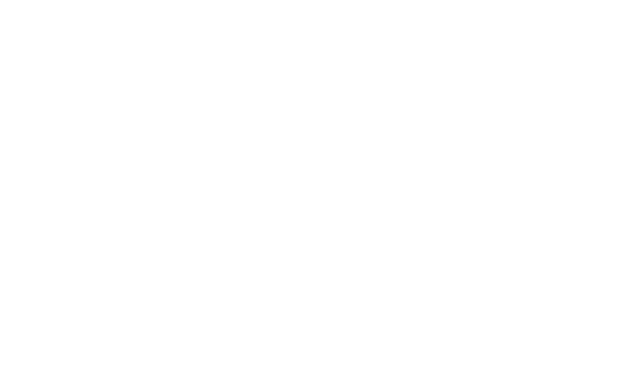
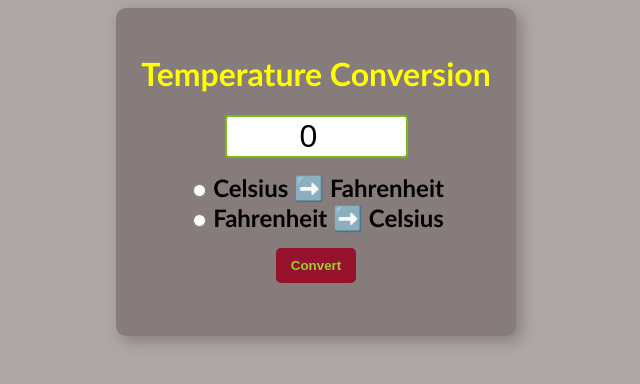
Before and after one commit to manminder11/javascript-tutorial, a plain HTML site: page some good projects/TempC.html in a window 1280 px wide. Shown: the whole page, without its empty margins (324-964 px from the left). Drawn offline with Linux system fonts and the light colour scheme.

Commit message:
fnalizing the temp converter

```diff
--- a/some good projects/TempC.Js
+++ b/some good projects/TempC.Js
@@ -0,0 +1,29 @@
+const textbox = document.getElementById("textbox");
+const toFahrenheit = document.getElementById("toFahrenheit");
+const toCelsius = document.getElementById("toCelsius");
+const result = document.getElementById("result");
+
+function convert() {
+  let temp = parseFloat(textbox.value);
+
+  // Check if the input is a valid number
+  if (isNaN(temp)) {
+    result.textContent = "Please enter a valid number";
+    return;
+  }
+
+  // Convert to Fahrenheit
+  if (toFahrenheit.checked) {
+    let fahrenheit = (temp * 9) / 5 + 32;
+    result.textContent = `${temp}°C is equal to ${fahrenheit.toFixed(2)}°F`;
+  }
+  // Convert to Celsius
+  else if (toCelsius.checked) {
+    let celsius = ((temp - 32) * 5) / 9;
+    result.textContent = `${temp}°F is equal to ${celsius.toFixed(2)}°C`;
+  }
+  // If no conversion type is selected
+  else {
+    result.textContent = "Please select a conversion type";
+  }
+}
--- a/some good projects/TempC.css
+++ b/some good projects/TempC.css
@@ -0,0 +1,54 @@
+body{
+    font-family: 'Gill Sans', 'Gill Sans MT', Calibri, 'Trebuchet MS', sans-serif;
+    background-color: rgba(98, 84, 84, 0.515);
+}
+
+h1{
+    color: yellow;
+}
+
+form{
+    background-color:rgba(98, 84, 84, 0.515);
+    text-align: center;
+    max-width: 350px;
+    margin: 0 auto;
+    padding: 25px;
+    border-radius: 10px;
+    box-shadow:5px 5px 15px rgba(16, 10, 10, 0.26)
+}
+#textbox{
+    width: 50%;
+    text-align: center;
+    font-size: 2em;
+    border: 2px solid rgb(120, 187, 19);
+    border-radius: 4px;
+    margin-bottom: 15px;
+
+}
+
+label {
+    font-size: 1.5em;
+    font-weight: bold;
+
+}
+
+button{
+    margin-top: 15px;
+    background-color: rgb(150, 17, 44);
+    color: yellowgreen;
+    border: none;
+    font-weight: bold;
+    padding: 10px 15px;
+    border-radius: 5px;
+
+}
+
+button:hover{
+    background-color: royalblue;
+
+}
+
+#result{
+    font-size: 1.75em;
+    font-weight: bold;
+}
--- a/some good projects/TempC.html
+++ b/some good projects/TempC.html
@@ -4,7 +4,21 @@
     <meta charset="UTF-8" />
     <meta name="viewport" content="width=device-width, initial-scale=1.0" />
     <link rel="stylesheet" href="TempC.css" />
-    <title>Document</title>
-    <script src="TempC.Js"></script>
+    <title>Temperature Conversion</title>
   </head>
   <body>
+    <form>
+      <h1>Temperature Conversion</h1>
+      <input type="number" id="textbox" value="0" /><br />
+      <input type="radio" id="toFahrenheit" name="unit" />
+      <label for="toFahrenheit">Celsius ➡️ Fahrenheit</label><br />
+      <input type="radio" id="toCelsius" name="unit" />
+      <label for="toCelsius">Fahrenheit ➡️ Celsius</label><br />
+
+      <button type="button" onclick="convert()">Convert</button>
+      <p id="result"></p>
+    </form>
+
+    <script src="TempC.js"></script>
+  </body>
+</html>
```
